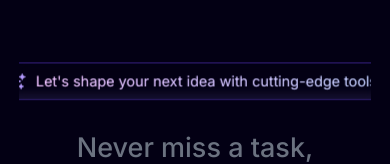
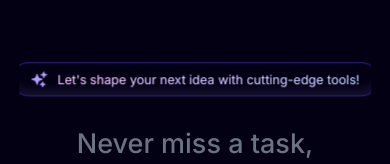
Before and after one commit to CodeBlack04/portfolio, a Next.js app: page / in a window 390 px wide. Shown: the part 1111-1275 px from the top of the page. Built offline with nearby package versions, Linux system fonts and the light colour scheme.

Commit message:
made responsive

```diff
--- a/components/sub/SkillText.tsx
+++ b/components/sub/SkillText.tsx
@@ -19,7 +19,7 @@ const SkillText = () => {
 
           <SparklesIcon className="text-[#b49bff] mr-[10px] h-5 w-5" />
 
-          <h1 className="Welcome-text text-[16px] md:text-[20px]">Let's shape your next idea with cutting-edge tools!</h1>
+          <h1 className="Welcome-text text-sm sm:text-md md:text-lg">Let's shape your next idea with cutting-edge tools!</h1>
 
         </motion.div>
 
```
